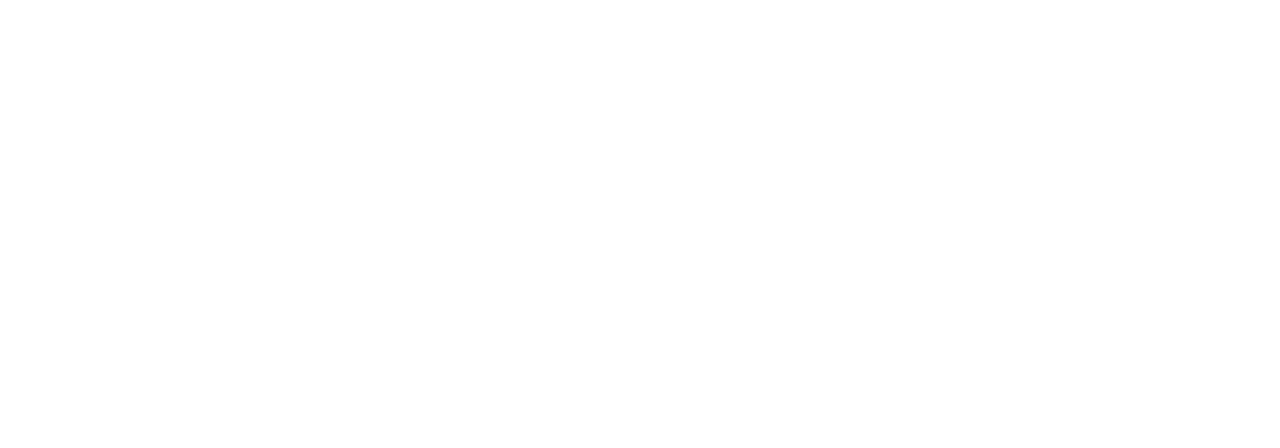
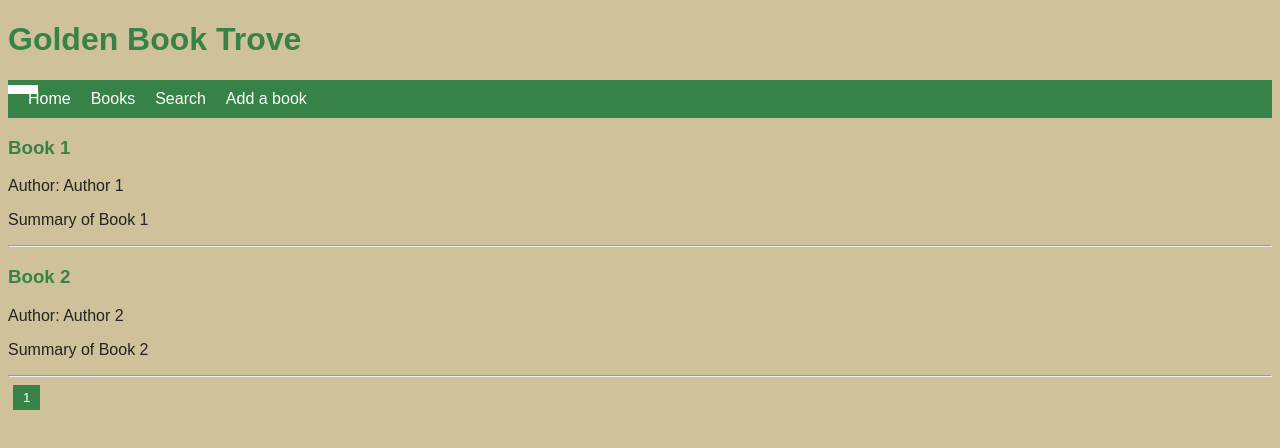
Before and after one commit to breadbun407/book-tracker, a website: page src/client/books.html in a window 1280 px wide. Drawn offline with Linux system fonts and the light colour scheme.

Commit message:
Books displayed paginated

```diff
--- a/src/client/books.html
+++ b/src/client/books.html
@@ -3,13 +3,98 @@
 <head>
     <meta charset="UTF-8">
     <meta name="viewport" content="width=device-width, initial-scale=1.0">
-    <link href="books.css">
+    <link href="styles.css" rel="stylesheet">
     <link href ="books.js">
+    <script src="headerTemplate.js" type="text/javascript" defer></script>
     <title>Book List</title>
 </head>
 <body>
+    <div class="header">
+    </div>
     <div id="bookList"></div>
     <div id="pagination"></div>
+<script>
+/* temp books array */
 
+const books = [
+  {
+    title: "Book 1",
+    author: "Author 1",
+    datePublished: "2022-01-01",
+    summary: "Summary of Book 1",
+    rating: 4.5,
+    lastRead: "2022-07-01",
+    review: "Review of Book 1",
+  },
+  {
+    title: "Book 2",
+    author: "Author 2",
+    datePublished: "2022-02-01",
+    summary: "Summary of Book 2",
+    rating: 3.8,
+    lastRead: "2022-06-15",
+    review: "Review of Book 2",
+  },
+  // Add more book objects as needed
+];
+
+const booksPerPage = 5; // Number of books to display per page
+let currentPage = 1; // Current page
+
+// Function to render books for the current page
+function renderBooks() {
+  const startIndex = (currentPage - 1) * booksPerPage;
+  const endIndex = startIndex + booksPerPage;
+  const paginatedBooks = books.slice(startIndex, endIndex);
+
+  const bookListContainer = document.getElementById("bookList");
+  bookListContainer.innerHTML = "";
+
+  if (paginatedBooks.length === 0) {
+    bookListContainer.innerHTML = "No books found.";
+  } else {
+    paginatedBooks.forEach((book) => {
+      const bookElement = document.createElement("div");
+      bookElement.innerHTML = `
+        <h3>${book.title}</h3>
+        <p>Author: ${book.author}</p>
+        <p>${book.summary}</p>
+        <hr>
+      `;
+      bookListContainer.appendChild(bookElement);
+    });
+  }
+}
+
+// Function to render pagination buttons
+function renderPagination() {
+  const totalPages = Math.ceil(books.length / booksPerPage);
+
+  const paginationContainer = document.getElementById("pagination");
+  paginationContainer.innerHTML = "";
+
+  for (let i = 1; i <= totalPages; i++) {
+    const pageButton = document.createElement("button");
+    pageButton.textContent = i;
+    pageButton.classList.add("page-button");
+
+    if (i === currentPage) {
+      pageButton.classList.add("active");
+    }
+
+    pageButton.addEventListener("click", function () {
+      currentPage = i;
+      renderBooks();
+      renderPagination();
+    });
+
+    paginationContainer.appendChild(pageButton);
+  }
+}
+
+// Initial rendering
+renderBooks();
+renderPagination();
+</script>
 </body>
 </html>
--- a/src/client/headerTemplate.js
+++ b/src/client/headerTemplate.js
@@ -17,7 +17,7 @@ header.innerHTML = `
         <a class="nav-link" href="index.html">Home</a>
       </li>
       <li class="nav-item">
-        <a class="nav-link" href="#">Books</a>
+        <a class="nav-link" href="books.html">Books</a>
       </li>
       <li class="nav-item">
         <a class="nav-link" href="search.html">Search</a>
--- a/src/client/styles.css
+++ b/src/client/styles.css
@@ -68,8 +68,6 @@ a:hover {
   z-index: 999;
 }
 
-
-
 .toggle-icon {
   display: flex;
   flex-direction: column;
@@ -119,6 +117,20 @@ a:hover {
   }
 }
 
+.page-button {
+  margin: 0 5px;
+  padding: 5px 10px;
+  border: none;
+  background-color: transparent;
+  color: #378347;
+  cursor: pointer;
+}
+
+.page-button.active {
+  background-color: #378347;
+  color: #fff;
+}
+
 /*
 addABook form spacing
 */
--- a/src/server/server.js
+++ b/src/server/server.js
@@ -21,6 +21,10 @@ app.get("/addABook", (req, res) => {
   res.sendFile(path.join(__dirname, "..", "client", "addABook.html"));
 });
 
+app.get("/books", (req, res) => {
+  res.sendFile(path.join(__dirname, "..", "client", "books.html"));
+});
+
 app.listen(port, () => {
   console.log(`Server running on port ${port}`);
 });
```
Also changed, not shown: src/client/books.css (deleted, +0 -13 lines), src/client/books.js (+23 -24 lines).
